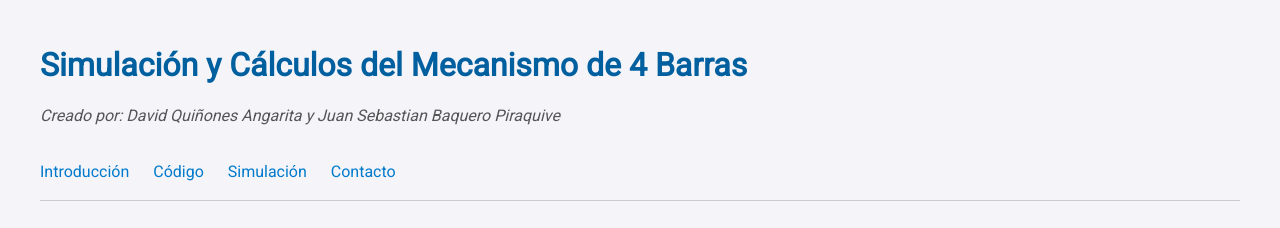
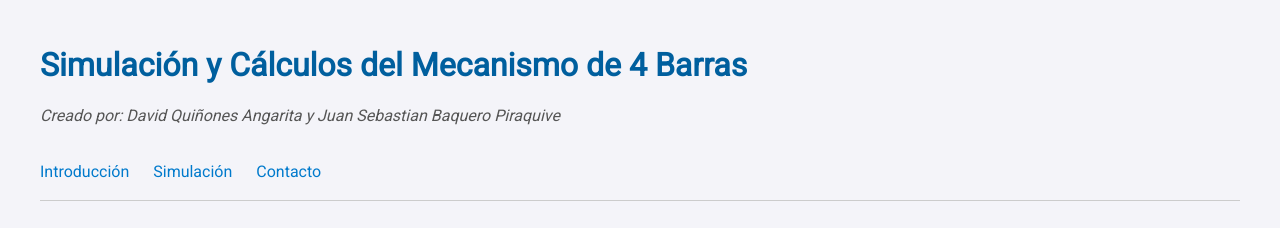
Before and after one commit to Baquer0/Mecanismo_4_Barras, a plain HTML site: page index.html in a window 1280 px wide. Shown: the top 228 px of the page. Drawn offline with Linux system fonts and the light colour scheme.

Commit message:
Update index.html

```diff
--- a/index.html
+++ b/index.html
@@ -59,7 +59,6 @@
 
     <nav>
         <a href="#introduccion">Introducción</a>
-        <a href="#codigo">Código</a>
         <a href="#simulacion">Simulación</a>
         <a href="#contacto">Contacto</a>
     </nav>
```
